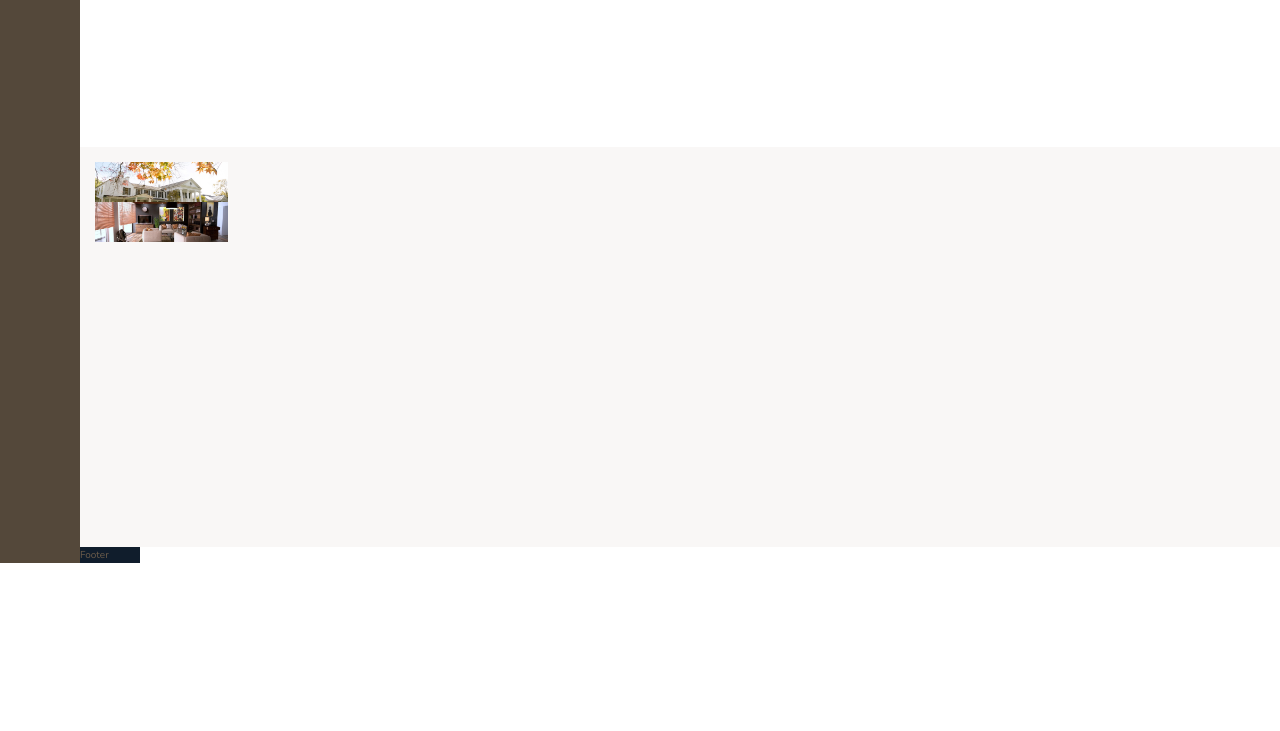
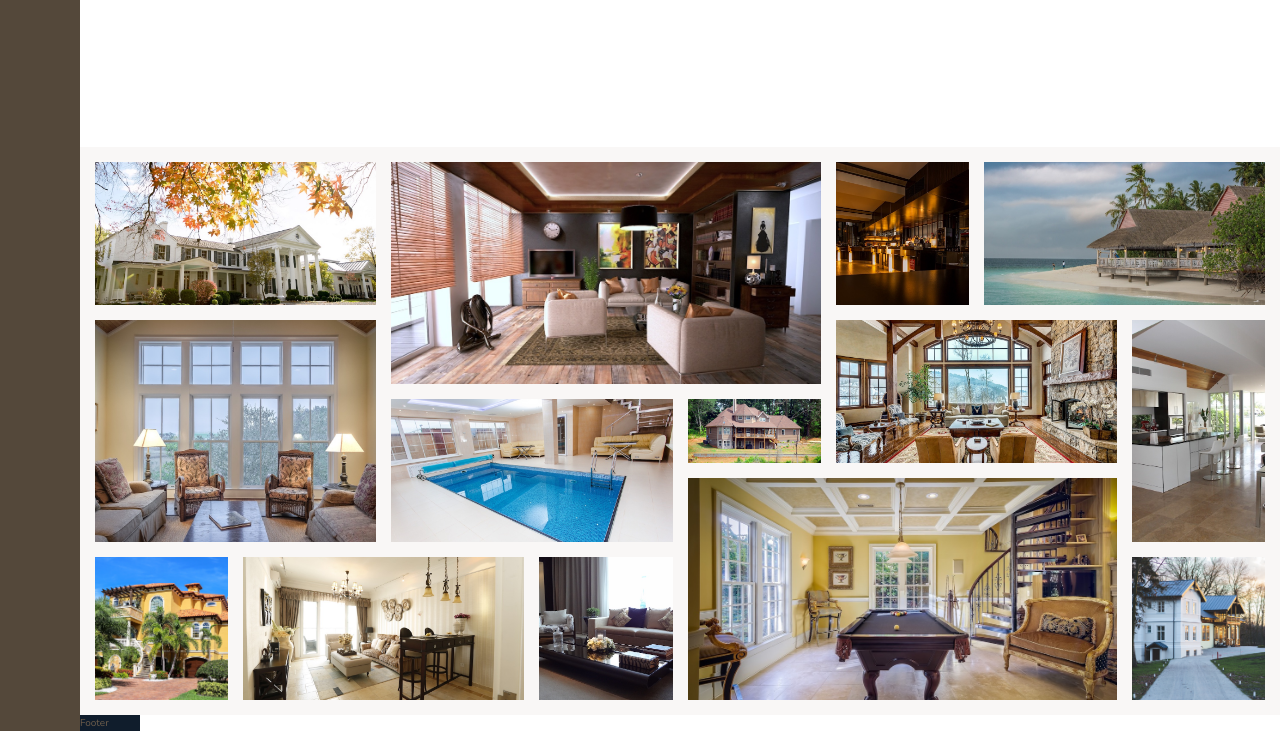
Before and after one commit to martonlanga/advanced-css-course, a website: page Nexter/index.html in a window 1280 px wide. Shown: the part 2895-3626 px from the top of the page. Before the commit the page ends 3458 px from the top, so only its background shows below. Drawn offline with nearby package versions, Linux system fonts and the light colour scheme.

Commit message:
Build gallery

```diff
--- a/Nexter/index.html
+++ b/Nexter/index.html
@@ -287,9 +287,46 @@
       <section class="gallery">
         <figure class="gallery__item gallery__item--1">
           <img src="img/gal-1.jpeg" alt="Gallery image 1" class="gallery__img">
+        </figure>
+        <figure class="gallery__item gallery__item--2">
           <img src="img/gal-2.jpeg" alt="Gallery image 2" class="gallery__img">
         </figure>
-
+        <figure class="gallery__item gallery__item--3">
+          <img src="img/gal-3.jpeg" alt="Gallery image 3" class="gallery__img">
+        </figure>
+        <figure class="gallery__item gallery__item--4">
+          <img src="img/gal-4.jpeg" alt="Gallery image 4" class="gallery__img">
+        </figure>
+        <figure class="gallery__item gallery__item--5">
+          <img src="img/gal-5.jpeg" alt="Gallery image 5" class="gallery__img">
+        </figure>
+        <figure class="gallery__item gallery__item--6">
+          <img src="img/gal-6.jpeg" alt="Gallery image 6" class="gallery__img">
+        </figure>
+        <figure class="gallery__item gallery__item--7">
+          <img src="img/gal-7.jpeg" alt="Gallery image 7" class="gallery__img">
+        </figure>
+        <figure class="gallery__item gallery__item--8">
+          <img src="img/gal-8.jpeg" alt="Gallery image 8" class="gallery__img">
+        </figure>
+        <figure class="gallery__item gallery__item--9">
+          <img src="img/gal-9.jpeg" alt="Gallery image 9" class="gallery__img">
+        </figure>
+        <figure class="gallery__item gallery__item--10">
+          <img src="img/gal-10.jpeg" alt="Gallery image 10" class="gallery__img">
+        </figure>
+        <figure class="gallery__item gallery__item--11">
+          <img src="img/gal-11.jpeg" alt="Gallery image 11" class="gallery__img">
+        </figure>
+        <figure class="gallery__item gallery__item--12">
+          <img src="img/gal-12.jpeg" alt="Gallery image 12" class="gallery__img">
+        </figure>
+        <figure class="gallery__item gallery__item--13">
+          <img src="img/gal-13.jpeg" alt="Gallery image 13" class="gallery__img">
+        </figure>
+        <figure class="gallery__item gallery__item--14">
+          <img src="img/gal-14.jpeg" alt="Gallery image 14" class="gallery__img">
+        </figure>
       </section>
 
       <footer class="footer">
--- a/Nexter/sass/_gallery.scss
+++ b/Nexter/sass/_gallery.scss
@@ -4,14 +4,79 @@
 
   display: grid;
   grid-template-columns: repeat(8, 1fr);
-  grid-template-rows: repeat(7, 5vh);
+  grid-template-rows: repeat(7, 5vw);
   grid-gap: 1.5rem;
   padding: 1.5rem;
 
   &__item {
-    &__1 {
+    &--1 {
       grid-row: 1 / span 2;
       grid-column: 1 / span 2;
+    }
+
+    &--2 {
+      grid-row: 1 / span 3;
+      grid-column: 3 / span 3;
+    }
+
+    &--3 {
+      grid-row: 1 / span 2;
+      grid-column: 6 / span 1;
+    }
+
+    &--4 {
+      grid-row: 1 / span 2;
+      grid-column: 7 / span 2;
+    }
+
+    &--5 {
+      grid-row: 3 / span 3;
+      grid-column: 1 / span 2;
+    }
+
+    &--6 {
+      grid-row: 4 / span 2;
+      grid-column: 3 / span 2;
+    }
+
+    &--7 {
+      grid-row: 4 / span 1;
+      grid-column: 5 / span 1;
+    }
+
+    &--8 {
+      grid-row: 3 / span 2;
+      grid-column: 6 / span 2;
+    }
+
+    &--9 {
+      grid-row: 3 / span 3;
+      grid-column: 8 / span 1;
+    }
+
+    &--10 {
+      grid-row: 6 / span 2;
+      grid-column: 1 / span 1;
+    }
+
+    &--11 {
+      grid-row: 6 / span 2;
+      grid-column: 2 / span 2;
+    }
+
+    &--12 {
+      grid-row: 6 / span 2;
+      grid-column: 4 / span 1;
+    }
+
+    &--13 {
+      grid-row: 5 / span 3;
+      grid-column: 5 / span 3;
+    }
+
+    &--14 {
+      grid-row: 6 / span 2;
+      grid-column: 8 / span 1;
     }
   }
 
```
Also changed, not shown: Nexter/css/style.css.
